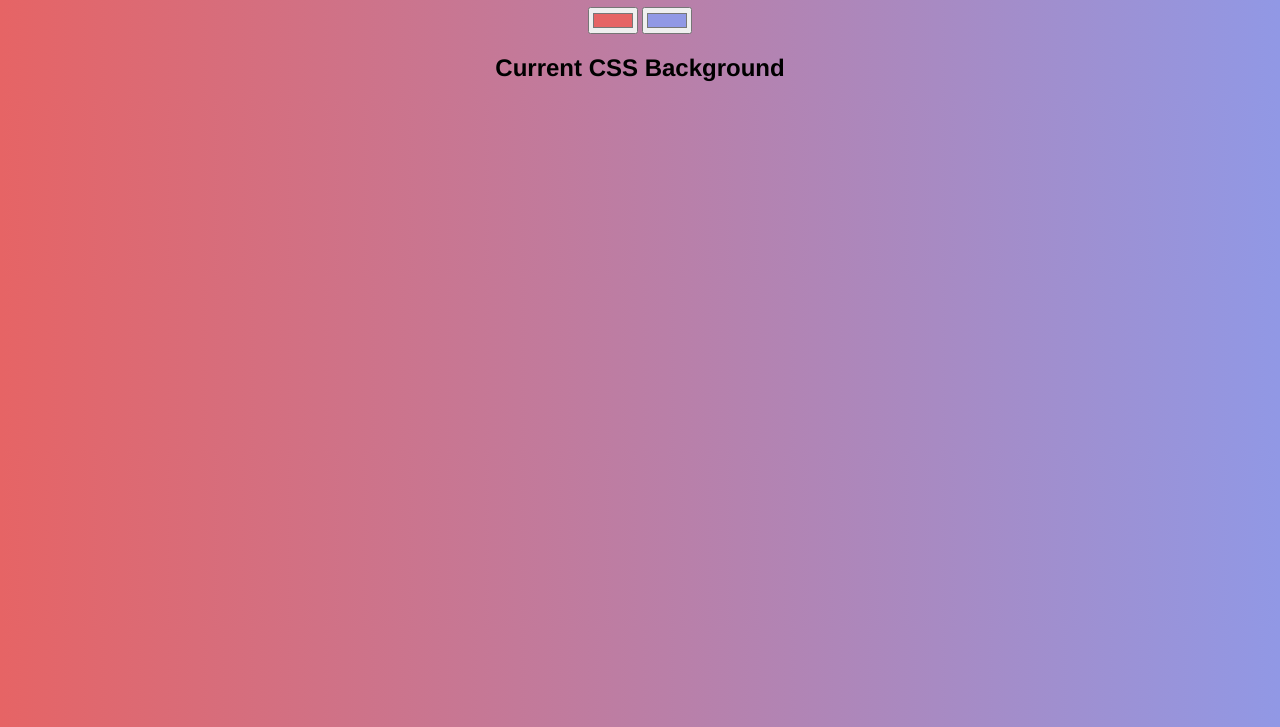
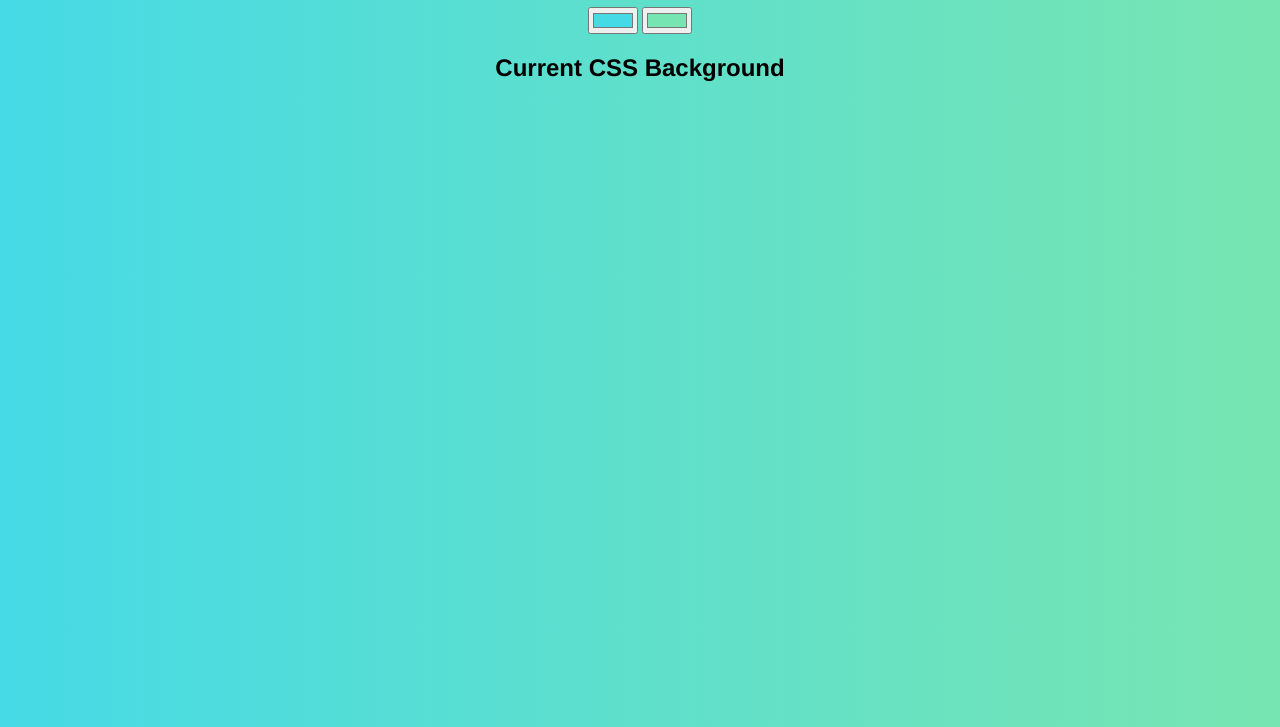
Before and after one commit to bpehlert/Udemy, a plain HTML site: page gradient-generator/index.html in a window 1280 px wide. Shown: the part 73-800 px from the top of the page. Drawn offline with Linux system fonts and the light colour scheme.

Commit message:
color gradient picker update

```diff
--- a/gradient-generator/index.html
+++ b/gradient-generator/index.html
@@ -7,10 +7,10 @@
   </head>
   <body id="gradient">
     <h1>Background Generator</h1>
-    <input class="color1" type="color" name="color1" value="#e66465">
-    <input class="color2" type="color" name="color2" value="#9198e5">
+    <input class="color1" type="color" name="color1" value="#46dae6">
+    <input class="color2" type="color" name="color2" value="#77e5b1">
     <h2>Current CSS Background</h2>
-    <h3></h3>
+    <p></p>
     <script src="script.js" charset="utf-8"></script>
   </body>
 </html>
--- a/gradient-generator/script.js
+++ b/gradient-generator/script.js
@@ -1,9 +1,10 @@
+var css = document.querySelector("p");
+// css.textContent = body.style.background + ";";
 var color1 = document.querySelector(".color1");
 var color2 = document.querySelector(".color2");
 var body = document.getElementById("gradient");
 
 color1.addEventListener("input", changeGradient)
-
 color2.addEventListener("input", changeGradient)
 
 function changeGradient(){
@@ -12,4 +13,5 @@ function changeGradient(){
     + ", "
     + color2.value
     + ")";
+    css.textContent = body.style.background + ";";
 }
--- a/gradient-generator/style.css
+++ b/gradient-generator/style.css
@@ -1,5 +1,5 @@
 body {
   font-family: 'Helvetica Neue';
   text-align: center;
-  background: linear-gradient(to right, #e66465, #9198e5);
+  background: linear-gradient(to right, #46dae6, #77e5b1);
 }
```
